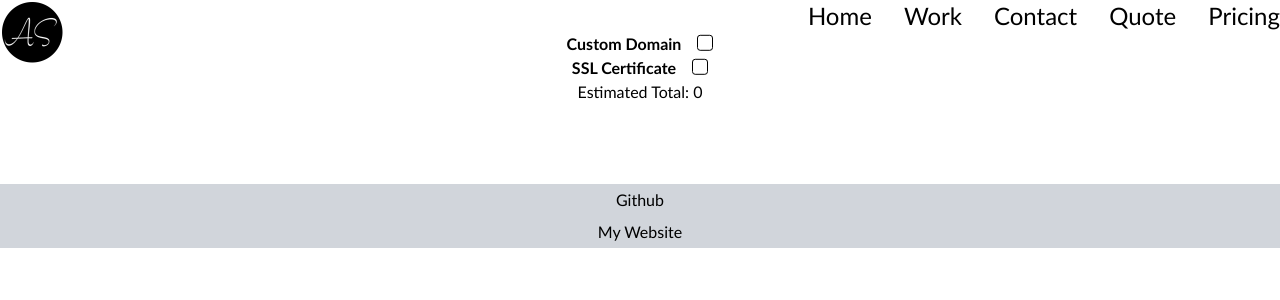
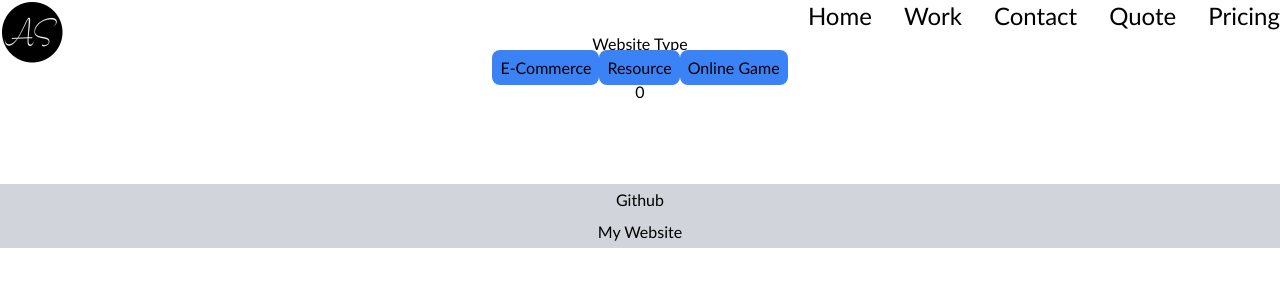
Before and after one commit to AroonSalotra/freelance-website, a Next.js app: page /quote in a window 1280 px wide. Shown: the top 300 px of the page. Built offline with nearby package versions, Linux system fonts and the light colour scheme.

Commit message:
add form visualisation

```diff
--- a/pages/index.tsx
+++ b/pages/index.tsx
@@ -75,7 +75,7 @@ export default function Home() {
 
       </section>
 
-      <div className="flex flex-col sm:flex-row justify-center gap-20 bg-slate-100 w-fit mx-auto mt-20 mb-40 p-4 sm:px-40 sm:rounded-full shadow-lg">
+      <div className="flex flex-col sm:flex-row justify-center gap-20 bg-slate-100 w-fit mx-auto mt-20 mb-40 p-4 md:px-40 md:rounded-full shadow-lg">
         <h2 className="text-5xl border-b-4 sm:border-r-4 sm:border-b-0 border-slate-300 sm:pr-20">
           How it works</h2>
         <ol className="text-left flex flex-col gap-4">
--- a/pages/quote.tsx
+++ b/pages/quote.tsx
@@ -2,47 +2,72 @@ import React, { useState } from "react";
 
 
 const Quote = () => {
-    const [price, setPrice] = useState<number>(0)
+    const [total, setTotal] = useState<number>(0)
+    const [websiteOption, setWebsiteOption] = useState<undefined | string>()
 
-    const handleSubmit = (e: React.FormEvent<HTMLFormElement>) => {
-        e.preventDefault()
+    const handleChange = (e: React.FormEvent<HTMLInputElement>) => {
+        const target = e.target as HTMLInputElement
+        setWebsiteOption(target.value)
     }
+
 
     return (
         <div>
-            {/* <h1>This is the new page!</h1> */}
 
-            <form className=""
-                action=""
-                onSubmit={handleSubmit}>
+            <form action="">
+                <fieldset>
 
-                {/* <div className="form-question"> */}
-                <label className="form-question"
-                    htmlFor="qone">
-                    Custom Domain
-                    <input type="checkbox" name="" id="qone" />
-                </label>
+                    <legend>Website Type</legend>
 
-                <label className="form-question"
-                    htmlFor="qtwo">
-                    SSL Certificate
-                    <input type="checkbox" name="" id="qtwo" />
-                </label>
+                    <input
+                        type="radio"
+                        name="type"
+                        id="commerce"
+                        value="commerce"
+                        onChange={handleChange}
+                    />
+
+                    <label
+                        className="bg-blue-500 p-2 rounded-lg hover:bg-blue-400"
+                        htmlFor="commerce">
+                        E-Commerce</label>
+
+                    <input
+                        type="radio"
+                        name="type"
+                        id="resource"
+                        value="resource"
+                        onChange={handleChange}
+
+                    />
+
+                    <label className="bg-blue-500 p-2 rounded-lg hover:bg-blue-400"
+                        htmlFor="resource">
+                        Resource</label>
+
+                    <input
+                        type="radio"
+                        name="type"
+                        id="game"
+                        value="game"
+                        onChange={handleChange}
+
+                    />
+
+                    <label className="bg-blue-500 p-2 rounded-lg hover:bg-blue-400"
+                        htmlFor="game">
+                        Online Game</label>
 
 
 
+                </fieldset>
 
-
-                {/* </div> */}
-
-                {/* <button>Submit</button> */}
             </form>
 
 
 
-            <h2>Estimated Total: {price}</h2>
-
-
+            <h2>{total}</h2>
+            <h2 className="capitalize">{websiteOption}</h2>
         </div>
     );
 }
--- a/styles/globals.css
+++ b/styles/globals.css
@@ -27,8 +27,7 @@ body {
   @apply w-fit mx-auto border-b-2 border-black
 }
 
-#pricing {
-}
+#pricing {}
 
 
 .container {
@@ -64,6 +63,17 @@ body {
   justify-content: center;
   align-items: center;
 }
+
+
+input[type=radio] {
+  display: none;
+}
+
+
+input[type=radio]:checked+label {
+  @apply bg-black text-blue-600
+}
+
 
 input[type=checkbox] {
   /* transform: scale(3); */
```
